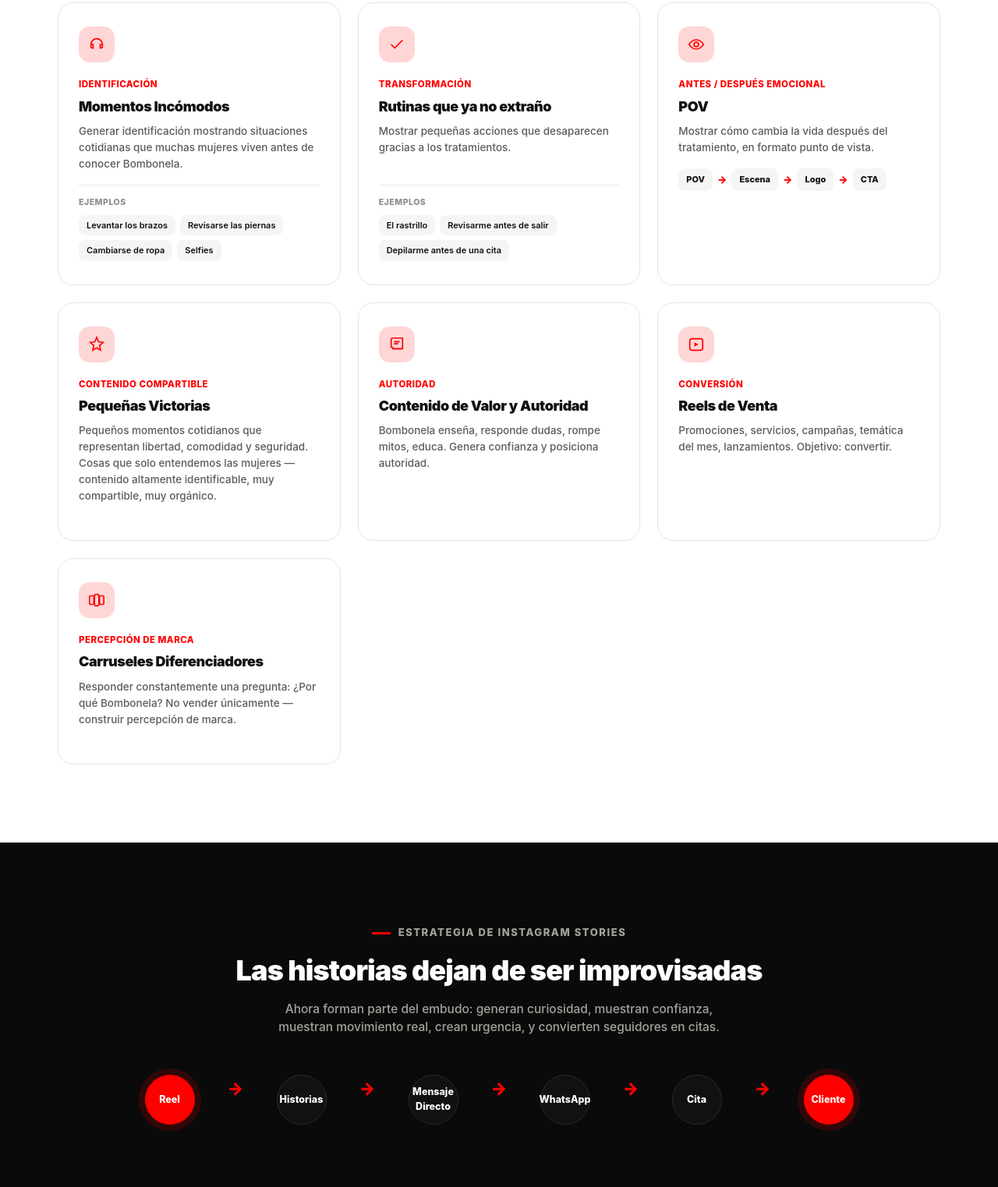
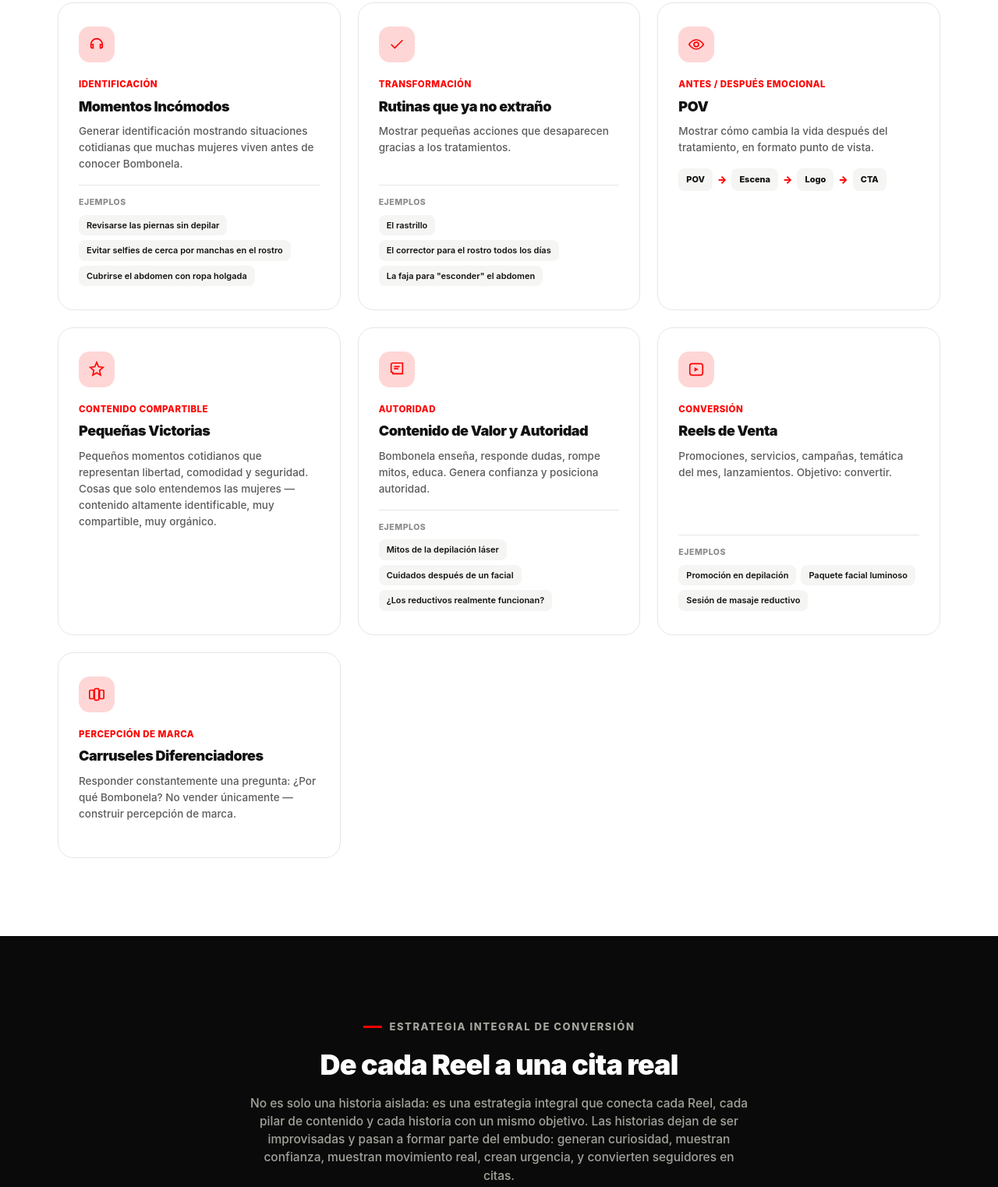
Before and after one commit to modebonilla/bravoagency, a plain HTML site: page bombonela/index.html in a window 1280 px wide. Shown: the part 2749-4272 px from the top of the page at 78% size. Drawn offline with Linux system fonts and the light colour scheme.

Commit message:
Add files via upload

```diff
--- a/bombonela/index.html
+++ b/bombonela/index.html
@@ -134,7 +134,7 @@
         <p class="p-desc">Generar identificación mostrando situaciones cotidianas que muchas mujeres viven antes de conocer Bombonela.</p>
         <div class="p-examples">
           <div class="lbl">Ejemplos</div>
-          <div class="tags"><span>Levantar los brazos</span><span>Revisarse las piernas</span><span>Cambiarse de ropa</span><span>Selfies</span></div>
+          <div class="tags"><span>Revisarse las piernas sin depilar</span><span>Evitar selfies de cerca por manchas en el rostro</span><span>Cubrirse el abdomen con ropa holgada</span></div>
         </div>
       </div>
 
@@ -145,7 +145,7 @@
         <p class="p-desc">Mostrar pequeñas acciones que desaparecen gracias a los tratamientos.</p>
         <div class="p-examples">
           <div class="lbl">Ejemplos</div>
-          <div class="tags"><span>El rastrillo</span><span>Revisarme antes de salir</span><span>Depilarme antes de una cita</span></div>
+          <div class="tags"><span>El rastrillo</span><span>El corrector para el rostro todos los días</span><span>La faja para "esconder" el abdomen</span></div>
         </div>
       </div>
 
@@ -174,6 +174,10 @@
         <div class="p-obj">Autoridad</div>
         <h3>Contenido de Valor y Autoridad</h3>
         <p class="p-desc">Bombonela enseña, responde dudas, rompe mitos, educa. Genera confianza y posiciona autoridad.</p>
+        <div class="p-examples">
+          <div class="lbl">Ejemplos</div>
+          <div class="tags"><span>Mitos de la depilación láser</span><span>Cuidados después de un facial</span><span>¿Los reductivos realmente funcionan?</span></div>
+        </div>
       </div>
 
       <div class="pillar-card">
@@ -181,6 +185,10 @@
         <div class="p-obj">Conversión</div>
         <h3>Reels de Venta</h3>
         <p class="p-desc">Promociones, servicios, campañas, temática del mes, lanzamientos. Objetivo: convertir.</p>
+        <div class="p-examples">
+          <div class="lbl">Ejemplos</div>
+          <div class="tags"><span>Promoción en depilación</span><span>Paquete facial luminoso</span><span>Sesión de masaje reductivo</span></div>
+        </div>
       </div>
 
       <div class="pillar-card">
@@ -194,13 +202,13 @@
   </div>
 </section>
 
-<!-- ===================== ESTRATEGIA DE STORIES ===================== -->
+<!-- ===================== ESTRATEGIA INTEGRAL DE CONVERSIÓN ===================== -->
 <section class="section-dark">
   <div class="wrap">
     <div class="wrap-narrow" style="text-align:center;margin-bottom:20px;padding:0;">
-      <span class="eyebrow on-dark center">Estrategia de Instagram Stories</span>
-      <h2 class="reveal" style="font-size:clamp(24px,3.2vw,36px);margin:0 auto 18px;">Las historias dejan de ser improvisadas</h2>
-      <p class="reveal gray" style="font-size:15.5px;font-weight:500;max-width:600px;margin:0 auto;">Ahora forman parte del embudo: generan curiosidad, muestran confianza, muestran movimiento real, crean urgencia, y convierten seguidores en citas.</p>
+      <span class="eyebrow on-dark center">Estrategia integral de conversión</span>
+      <h2 class="reveal" style="font-size:clamp(24px,3.2vw,36px);margin:0 auto 18px;">De cada Reel a una cita real</h2>
+      <p class="reveal gray" style="font-size:15.5px;font-weight:500;max-width:640px;margin:0 auto;">No es solo una historia aislada: es una estrategia integral que conecta cada Reel, cada pilar de contenido y cada historia con un mismo objetivo. Las historias dejan de ser improvisadas y pasan a formar parte del embudo: generan curiosidad, muestran confianza, muestran movimiento real, crean urgencia, y convierten seguidores en citas.</p>
     </div>
 
     <div class="flow-row reveal">
```
